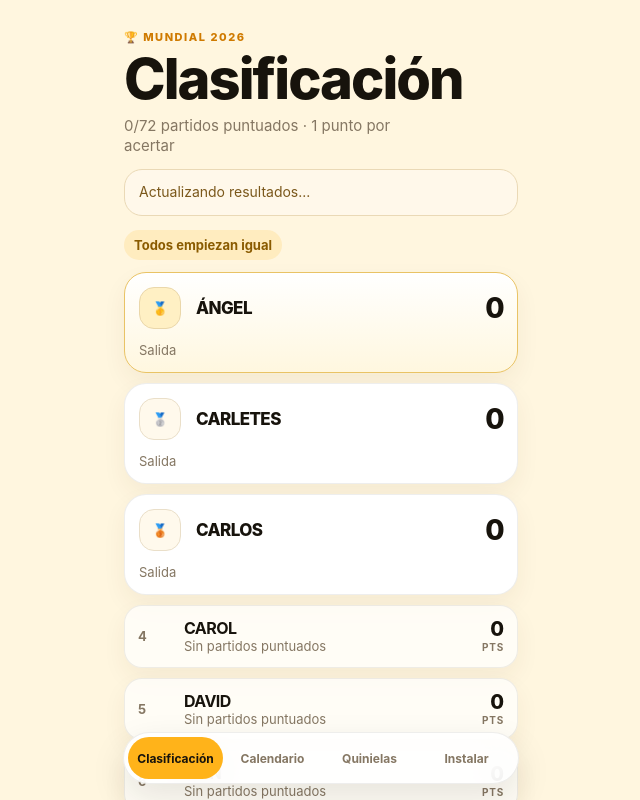
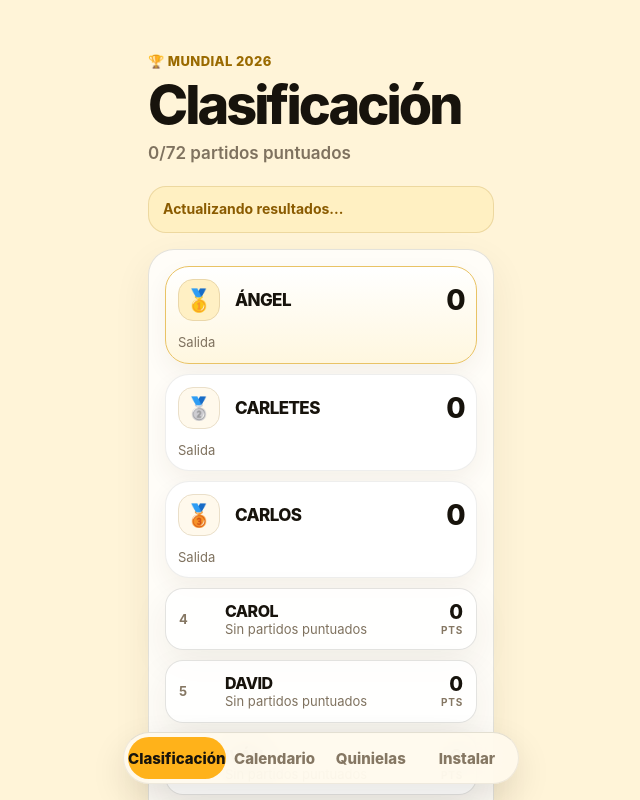
Before and after one commit to javiiitalavera/mundial-porra-2026, a Next.js app: page / in a window 1280 px wide. Shown: the top 800 px of the page, without its empty margins (319-959 px from the left). Built offline with nearby package versions, Linux system fonts and the light colour scheme.

Commit message:
Unify UI and add last result

```diff
--- a/app/globals.css
+++ b/app/globals.css
@@ -908,196 +908,235 @@ body {
   }
 }
 
-/* Rescue clean design after V8 rollback */
+/* UI consistency pass */
+:root {
+  --app-bg: #fff4d8;
+  --app-surface: rgba(255, 255, 255, 0.82);
+  --app-surface-strong: #fffdf7;
+  --app-border: rgba(31, 24, 12, 0.12);
+  --app-text: #17130c;
+  --app-muted: #7f725f;
+  --app-accent: #ffb21a;
+  --app-accent-soft: #fff0c2;
+}
+
 html,
 body {
+  background: var(--app-bg);
+  color: var(--app-text);
   font-family: -apple-system, BlinkMacSystemFont, "SF Pro Text", "Segoe UI", Roboto, Arial, sans-serif;
 }
 
-.app-header h1,
-.page-header h1,
-.block-heading h2,
-.date-title h2,
-.quiet-card h2,
-.podium-name,
-.team,
-.standing-name,
-.player-name {
-  font-family: inherit;
-  letter-spacing: -0.035em;
+.screen {
+  max-width: 520px;
+  margin: 0 auto;
+  padding: 22px 24px 116px;
 }
 
-.app-header h1,
-.page-header h1 {
-  font-weight: 800;
-}
-
-.hero-sport {
-  padding: 22px;
-  border-radius: 26px;
-}
-
-.hero-next div {
-  font-weight: 800;
-}
-
-.leader-note {
-  display: inline-flex;
-  margin: -2px 0 12px;
-  padding: 7px 10px;
-  border-radius: 999px;
-  background: rgba(255, 179, 26, 0.16);
-  color: #8a5b00;
-  font-size: 13px;
-  font-weight: 700;
-}
-
-.live-badge {
-  display: none !important;
-}
-
-/* Compact home polish */
-.compact-hero {
-  margin-top: 0;
-  margin-bottom: 28px;
-  padding: 0 26px;
+.page-header,
+.app-header {
+  padding: 10px 0 18px;
+  margin: 0;
   border: 0;
   background: transparent;
   box-shadow: none;
 }
 
-.compact-hero h1 {
-  font-size: clamp(42px, 10.5vw, 60px);
-  line-height: 0.95;
-  margin-bottom: 18px;
+.section-label {
+  color: #9a6a00;
+  font-size: 13px;
+  line-height: 1.2;
+  font-weight: 800;
+  letter-spacing: 0.03em;
+  text-transform: uppercase;
+}
+
+.page-header h1,
+.app-header h1 {
+  margin: 6px 0 0;
+  color: var(--app-text);
+  font-size: clamp(40px, 10vw, 54px);
+  line-height: 0.98;
+  font-weight: 850;
   letter-spacing: -0.055em;
 }
 
-.compact-hero .hero-next {
-  max-width: 86%;
-  padding: 18px 22px;
-  border: 1px solid rgba(20, 16, 9, 0.09);
-  border-radius: 26px;
-  background: rgba(255, 255, 255, 0.82);
-  box-shadow: 0 14px 34px rgba(62, 43, 11, 0.07);
+.page-header p,
+.app-header p {
+  margin: 10px 0 0;
+  color: var(--app-muted);
+  font-size: 17px;
+  line-height: 1.35;
+  font-weight: 600;
 }
 
-.compact-hero .hero-next div {
-  font-size: clamp(26px, 7vw, 38px);
-  line-height: 1.02;
+.block,
+.quiet-card,
+.match-card,
+.player-row,
+.standing-row,
+.last-result-card {
+  border: 1px solid var(--app-border);
+  background: var(--app-surface);
+  box-shadow: 0 14px 38px rgba(58, 42, 13, 0.07);
 }
 
-.compact-hero .hero-next span {
-  margin-top: 6px;
-  display: block;
-  color: #c66c00;
-  font-size: clamp(18px, 5vw, 26px);
+.block {
+  margin-top: 16px;
+  padding: 16px;
+  border-radius: 26px;
+}
+
+.block-heading {
+  margin-bottom: 14px;
+}
+
+.block-heading h2,
+.date-title h2,
+.quiet-card h2 {
+  color: var(--app-text);
+  font-size: 28px;
+  line-height: 1.05;
+  font-weight: 850;
+  letter-spacing: -0.045em;
+}
+
+.block-heading span,
+.date-title span,
+.muted {
+  color: var(--app-muted);
+}
+
+.classification-only-block {
+  margin-top: 14px;
+}
+
+.last-result-card {
+  display: flex;
+  align-items: center;
+  justify-content: space-between;
+  gap: 16px;
+  margin-top: 4px;
+  padding: 16px 18px;
+  border-radius: 24px;
+}
+
+.last-result-card h2 {
+  margin: 5px 0 3px;
+  color: var(--app-text);
+  font-size: 24px;
+  line-height: 1.05;
+  font-weight: 850;
+  letter-spacing: -0.04em;
+}
+
+.last-result-card p {
+  margin: 0;
+  color: var(--app-muted);
+  font-size: 14px;
+  font-weight: 600;
+}
+
+.last-result-card strong {
+  flex: 0 0 auto;
+  padding: 12px 14px;
+  border-radius: 18px;
+  background: var(--app-text);
+  color: #fff7df;
+  font-size: 22px;
+  line-height: 1;
+  font-weight: 850;
+  letter-spacing: -0.04em;
+}
+
+.podium {
+  display: grid;
+  gap: 10px;
+}
+
+.podium-card {
+  min-height: 78px;
+  padding: 12px;
+  border-radius: 24px;
+}
+
+.podium-top {
+  font-size: 22px;
+}
+
+.podium-name,
+.standing-name,
+.player-name,
+.team {
+  color: var(--app-text);
+  font-weight: 800;
+  letter-spacing: -0.035em;
+}
+
+.podium-score {
+  font-weight: 850;
+}
+
+.system-notice {
+  margin-top: 4px;
+  border: 1px solid rgba(154, 106, 0, 0.18);
+  border-radius: 18px;
+  background: var(--app-accent-soft);
+  color: #8a5b00;
+  font-size: 14px;
+  font-weight: 750;
+}
+
+.date-stack,
+.player-list {
+  margin-top: 14px;
+}
+
+.date-section {
+  margin-top: 22px;
+}
+
+.date-section:first-child {
+  margin-top: 0;
+}
+
+.bottom-nav {
+  border-top-color: var(--app-border);
+  background: rgba(255, 250, 237, 0.92);
+}
+
+.bottom-nav a {
+  font-size: 15px;
   font-weight: 800;
 }
 
-.compact-next-block {
-  margin-top: 0;
-}
-
-.compact-next-block .block-heading,
-.classification-block .block-heading {
-  margin-bottom: 12px;
-}
-
-.compact-next-block .match-card {
-  padding: 16px;
-  border-radius: 24px;
-}
-
-.compact-next-block .match-topline {
-  margin-bottom: 18px;
-}
-
-.compact-next-block .match-main {
-  margin-bottom: 12px;
-}
-
-.compact-next-block .team {
-  font-size: clamp(24px, 6vw, 34px);
-}
-
-.compact-next-block .score {
-  min-width: 54px;
-  min-height: 48px;
-  padding: 8px 12px;
-}
-
-.compact-next-block .match-time {
-  margin-bottom: 14px;
-  font-size: 15px;
-}
-
-.compact-next-block .pick-row {
-  gap: 8px;
-}
-
-.compact-next-block .pick-button {
-  min-height: 44px;
-  padding: 10px 14px;
-  border-radius: 18px;
-}
-
-.classification-block {
-  margin-top: 24px;
-}
-
-.leader-note {
-  margin-bottom: 10px;
+.bottom-nav a.active {
+  background: var(--app-accent);
+  color: var(--app-text);
 }
 
 @media (max-width: 390px) {
-  .compact-hero {
-    padding: 0 18px;
-    margin-bottom: 22px;
+  .screen {
+    padding-left: 18px;
+    padding-right: 18px;
   }
 
-  .compact-hero h1 {
-    font-size: 42px;
+  .page-header h1,
+  .app-header h1 {
+    font-size: 40px;
   }
 
-  .compact-hero .hero-next {
-    max-width: 92%;
-    padding: 16px 18px;
+  .block-heading h2,
+  .date-title h2,
+  .quiet-card h2 {
+    font-size: 26px;
   }
 
-  .compact-next-block .match-card {
-    padding: 14px;
+  .last-result-card h2 {
+    font-size: 22px;
   }
 
-  .compact-next-block .team {
-    font-size: 24px;
-  }
-
-  .compact-next-block .match-time {
-    font-size: 14px;
+  .last-result-card strong {
+    font-size: 20px;
   }
 }
-
-/* Classification-only home */
-.classification-header {
-  padding-top: 8px;
-  padding-bottom: 12px;
-}
-
-.classification-header h1 {
-  margin-top: 4px;
-  font-size: clamp(42px, 11vw, 56px);
-  line-height: 0.95;
-}
-
-.classification-header p {
-  margin-top: 10px;
-}
-
-.classification-only-block {
-  margin-top: 6px;
-}
-
-.classification-only-block .leader-note {
-  margin-bottom: 12px;
-}
--- a/app/page.tsx
+++ b/app/page.tsx
@@ -1,14 +1,20 @@
 import { StandingCard } from "@/components/StandingCard";
+import { formatDateSection, resultLabel } from "@/lib/format";
 import { getFootballDataResults } from "@/lib/footballData";
 import { getMatches, getStandings } from "@/lib/scoring";
 
 export const revalidate = 600;
 
-function leaderText(standings: ReturnType<typeof getStandings>, played: number): string {
-  if (played === 0) return "Todos empiezan igual";
-  const top = standings[0]?.points ?? 0;
-  const tied = standings.filter((row) => row.points === top).length;
-  return tied > 1 ? "Empate en cabeza" : "Líder provisional";
+type ResultsPayload = Awaited<ReturnType<typeof getFootballDataResults>>;
+
+function getLastFinishedMatch(results: ResultsPayload["results"]) {
+  return getMatches()
+    .filter((match) => results[match.id]?.status === "FINISHED")
+    .sort((a, b) => {
+      const dateA = `${a.date ?? ""}-${String(a.id).padStart(3, "0")}`;
+      const dateB = `${b.date ?? ""}-${String(b.id).padStart(3, "0")}`;
+      return dateB.localeCompare(dateA);
+    })[0];
 }
 
 const podiumMedals = ["🥇", "🥈", "🥉"];
@@ -20,22 +26,33 @@ export default async function HomePage() {
   const total = getMatches().length;
   const podium = standings.slice(0, 3);
   const rest = standings.slice(3);
+  const lastMatch = getLastFinishedMatch(payload.results);
+  const lastResult = lastMatch ? payload.results[lastMatch.id] : undefined;
 
   return (
     <section className="screen">
-      <header className="page-header classification-header">
+      <header className="page-header">
         <div className="section-label">🏆 Mundial 2026</div>
         <h1>Clasificación</h1>
-        <p>{played}/{total} partidos puntuados · 1 punto por acertar</p>
+        <p>{played}/{total} partidos puntuados</p>
       </header>
 
       {payload.error ? (
         <div className="system-notice">Actualizando resultados...</div>
       ) : null}
 
+      {lastMatch && lastResult ? (
+        <section className="last-result-card">
+          <div>
+            <span className="section-label">Último resultado</span>
+            <h2>{lastMatch.home} - {lastMatch.away}</h2>
+            <p>{formatDateSection(lastMatch.date)}</p>
+          </div>
+          <strong>{resultLabel(lastResult)}</strong>
+        </section>
+      ) : null}
+
       <section className="block classification-only-block">
-        <div className="leader-note">{leaderText(standings, played)}</div>
-
         <div className="podium">
           {podium.map((row, index) => (
             <a
```
Also changed, not shown: 1 other file (tests, documents, lock files or other folders).
